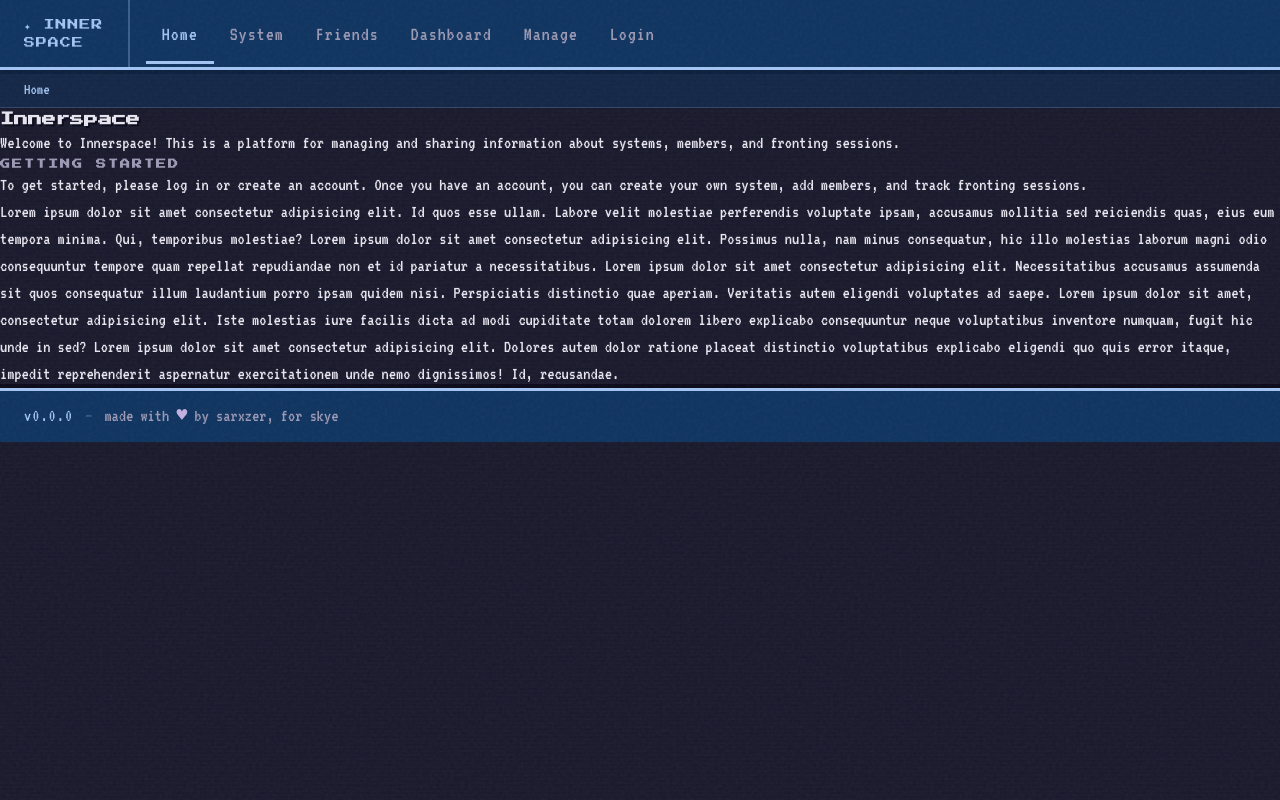
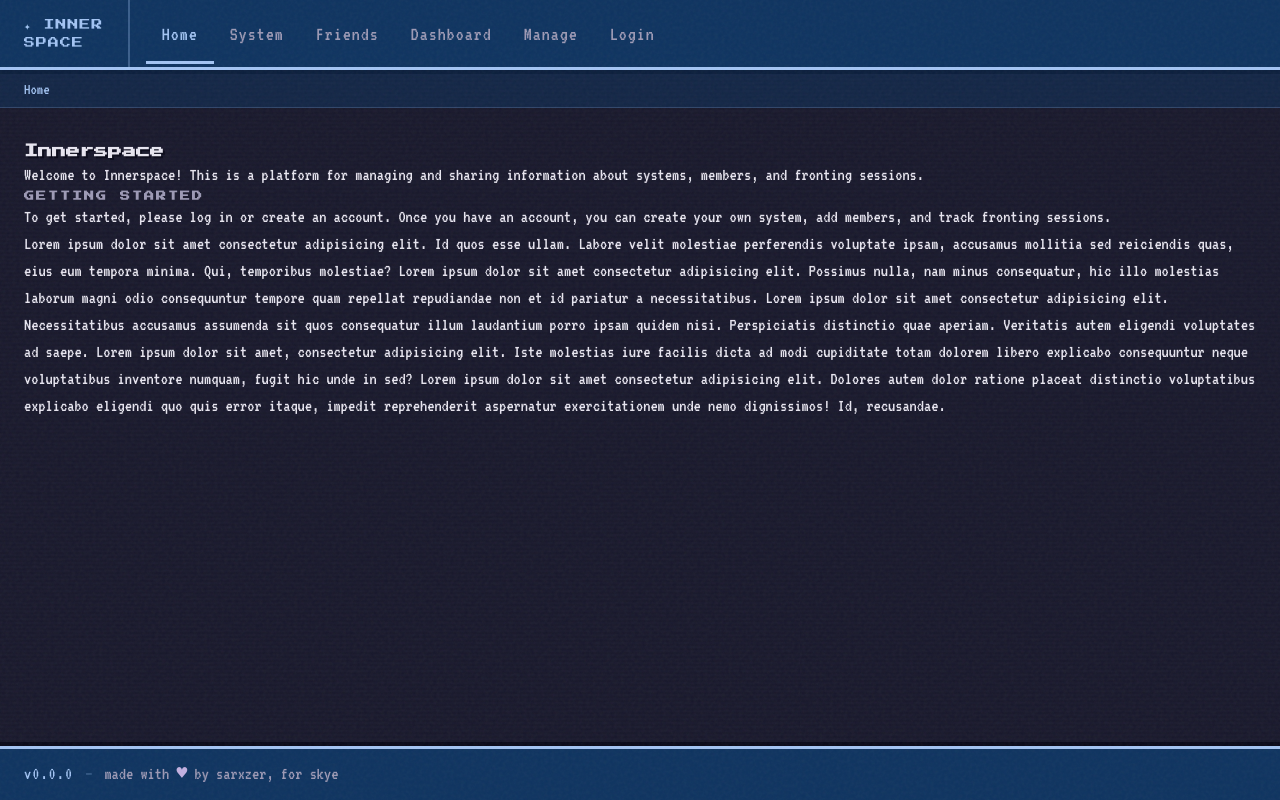
Before and after one commit to Sarxzer/Innerspace, a PHP site: page /home in a window 1280 px wide. Run offline with PHP 8.4, Linux system fonts and the light colour scheme; data that the repository does not hold is empty.

Commit message:
Page layout and footer updates, plus some minor styling tweaks.

```diff
--- a/src/pages/dashboard/dashboard.php
+++ b/src/pages/dashboard/dashboard.php
@@ -31,6 +31,7 @@ if (!isset($_SESSION['user_id'])) {
         <div class="content">
             <?php include $includesDir . '/navbar.php'; ?>
 
+            <div class="main">
                 <h1>Dashboard</h1>
                 <p>Welcome to your dashboard! This is where you can manage your systems, members, and fronting sessions.</p>
                 <ul>
@@ -38,6 +39,7 @@ if (!isset($_SESSION['user_id'])) {
                     <li><a href="/fronting">Manage Fronting Sessions</a></li>
                     <li><a href="/settings">Account Settings</a></li>
                 </ul>
+            </div>
 
             <?php include $includesDir . '/footer.php'; ?>
         </div>
--- a/src/pages/home.php
+++ b/src/pages/home.php
@@ -1,4 +1,5 @@
 <?php
+
 /**
  * @var string $includesDir
  * @var string $cssDir
@@ -25,6 +26,8 @@
         <div class="content">
             <?php include $includesDir . '/navbar.php'; ?>
 
+            <div class="main">
+
                 <h1>Innerspace</h1>
 
                 <p>Welcome to Innerspace! This is a platform for managing and sharing information about systems, members, and fronting sessions.</p>
@@ -39,7 +42,7 @@
                 Lorem ipsum dolor sit amet, consectetur adipisicing elit. Iste molestias iure facilis dicta ad modi cupiditate totam dolorem libero explicabo consequuntur neque voluptatibus inventore numquam, fugit hic unde in sed?
                 Lorem ipsum dolor sit amet consectetur adipisicing elit. Dolores autem dolor ratione placeat distinctio voluptatibus explicabo eligendi quo quis error itaque, impedit reprehenderit aspernatur exercitationem unde nemo dignissimos! Id, recusandae.
 
-
+            </div>
             <?php include $includesDir . '/footer.php'; ?>
         </div>
     </div>
--- a/src/pages/system/systems.php
+++ b/src/pages/system/systems.php
@@ -67,6 +67,8 @@ $systems = $stmt->fetchAll(PDO::FETCH_ASSOC);
                     </ul>
                 <?php endif; ?>
             </div>
+
+            <?php include $includesDir . '/footer.php'; ?>
         </div>
     </div>
 
--- a/src/scss/_layout.scss
+++ b/src/scss/_layout.scss
@@ -30,10 +30,15 @@
 .content {
     position: relative;
     z-index: 1;
+
+    display: flex;
+    flex-direction: column;
+    min-height: 100vh;
 }
 
 .main {
     padding: 2rem 1.5rem;
+    flex: 1;
 }
 
 // ── Nav ────────────────────────────────────────────────
@@ -77,7 +82,9 @@ nav a {
     border-bottom: 3px solid transparent;
     margin-bottom: -3px;
     letter-spacing: 1px;
-    transition: color 0.1s, border-color 0.1s;
+    transition:
+        color 0.1s,
+        border-color 0.1s;
 
     &:hover {
         color: $color-text-main;
@@ -126,6 +133,7 @@ nav a {
     font-family: "VT323", monospace;
     font-size: 18px;
     color: #9d9ab5;
+    margin-top: auto;
 
     .footer-version {
         color: #a3c4f3;
```
Also changed, not shown: src/pages/manage/system-edit.php (+9 -3 lines), public/assets/css/style.css. Lines whose indentation alone changed are shown as unchanged.
